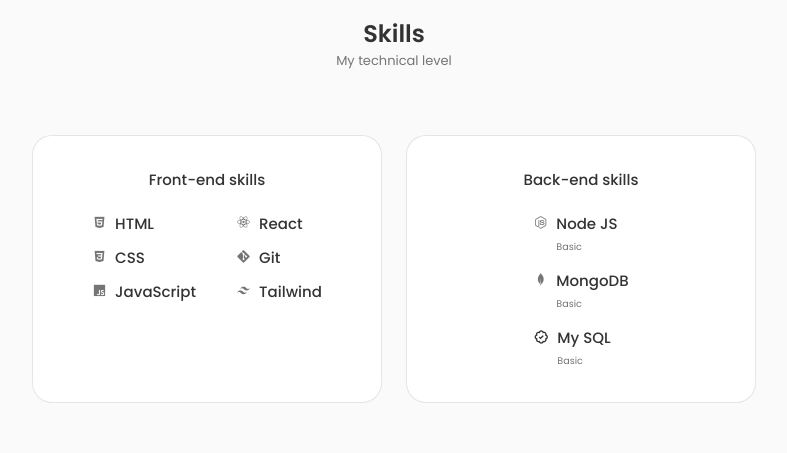
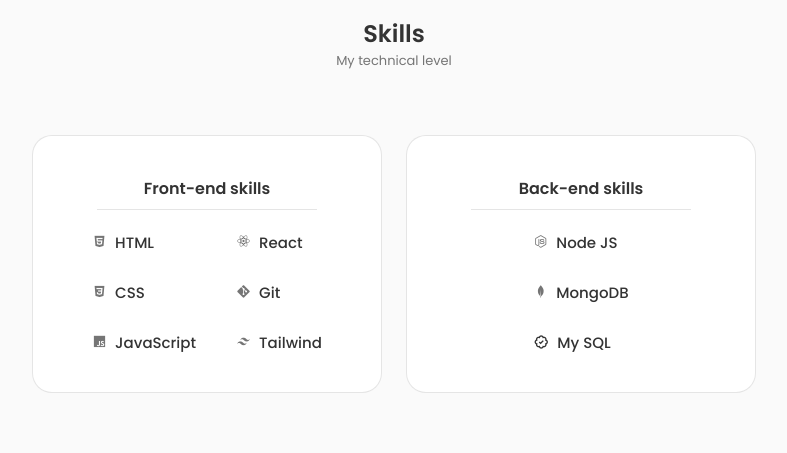
Before and after one commit to Raizo-n/Portfoilo, a React (Create React App) app: page / in a window 1280 px wide. Shown: the part 1100-1553 px from the top of the page, without its empty margins (246-1033 px from the left). Built offline with nearby package versions, Linux system fonts and the light colour scheme.

Commit message:
update: remove the level on each skill and add border-bottom to the title

```diff
--- a/src/components/skills/Backend.jsx
+++ b/src/components/skills/Backend.jsx
@@ -11,21 +11,21 @@
               <i class="bx bxl-nodejs"></i>
               <div>
                 <h3 className="name">Node JS</h3>
-                <span className="level">Basic</span>
+                {/* <span className="level">Basic</span> */}
               </div>
             </div>
             <div className="data">
               <i class="bx bxl-mongodb"></i>
               <div>
                 <h3 className="name">MongoDB</h3>
-                <span className="level">Basic</span>
+                {/* <span className="level">Basic</span> */}
               </div>
             </div>
             <div className="data">
               <i class="bx bx-badge-check"></i>
               <div>
                 <h3 className="name">My SQL</h3>
-                <span className="level">Basic</span>
+                {/* <span className="level">Basic</span> */}
               </div>
             </div>
           </div>
--- a/src/components/skills/skills.scss
+++ b/src/components/skills/skills.scss
@@ -17,7 +17,7 @@
   .content {
     background-color: $container-color;
     border: 1px solid rgba(0, 0, 0, 0.1);
-    padding: 2rem 4rem;
+    padding: 2.5rem 4rem;
     border-radius: 1.25rem;
 
     @include md {
@@ -25,8 +25,10 @@
     }
 
     .title {
-      font-size: $normal-font-size;
-      font-weight: $font-medium;
+      font-size: $h3-font-size;
+      font-weight: $font-semi-bold;
+      border-bottom: 1px solid rgba(0, 0, 0, 0.1);
+      padding-bottom: .5rem;
       text-align: center;
       margin-bottom: $mb-1-5;
     }
@@ -43,7 +45,7 @@
       .group {
         display: grid;
         align-items: flex-start;
-        row-gap: 1rem;
+        row-gap: 2rem;
 
         .data {
           display: flex;
@@ -64,9 +66,9 @@
             font-size: $small-font-size;
           }
 
-          .level {
-            font-size: $tiny-font-size;
-          }
+          // .level {
+          //   font-size: $tiny-font-size;
+          // }
         }
       }
     }
```
